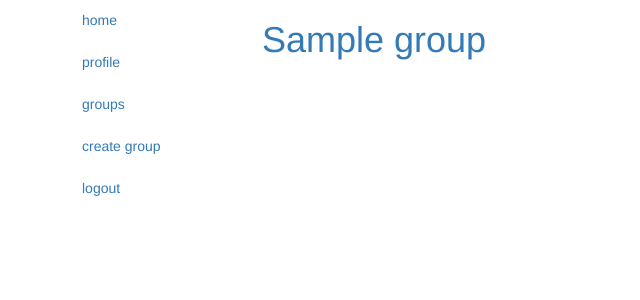
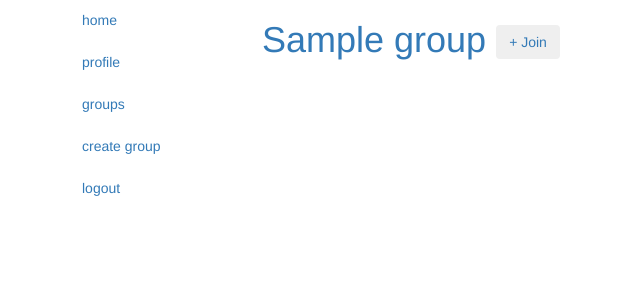
Before and after one commit to georgegoldman/esusuii, a Flask app: page /group in a window 1280 px wide. Shown: the top 300 px of the page, without its empty margins (3-643 px from the left). Run offline with Flask 2, Linux system fonts and the light colour scheme; a user stored in the database is signed in; tables that the repository leaves empty hold one stand-in row (values such as "Sample post"); some libraries are stand-ins or nearby versions.

Commit message:
button join button added.

```diff
--- a/application/templates/group.html
+++ b/application/templates/group.html
@@ -10,6 +10,7 @@
         <h1>
 
           <a href="/group_details?group_id={{group.id}}">{{group.group_name}}</a>
+          <a href="#"><button class="btn btn-md">+ Join</button></a>
 
         </h1>
 
```
